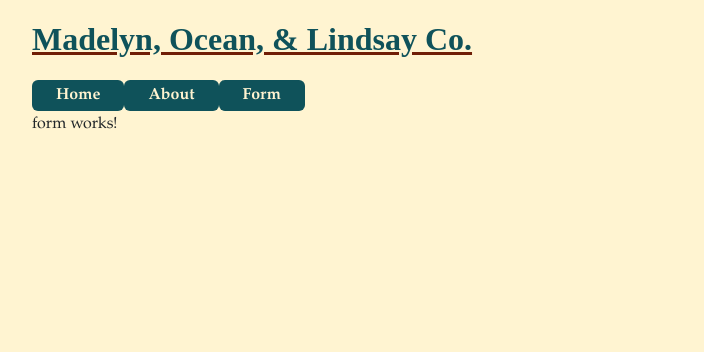
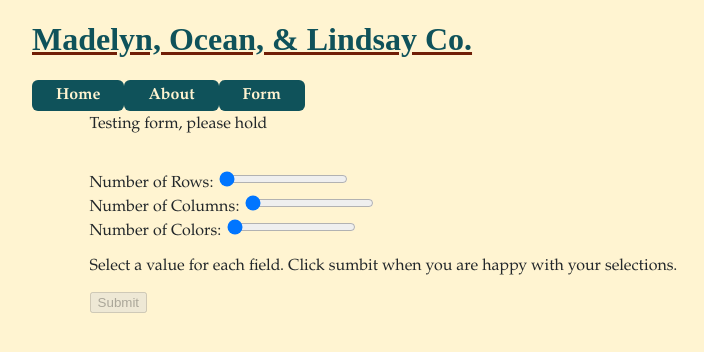
Before and after one commit to lpmichael/group-25-project, an Angular app: page /form in a window 1280 px wide. Shown: the top 352 px of the page, without its empty margins (32-736 px from the left). Built offline with nearby package versions, Linux system fonts and the light colour scheme.

Commit message:
created the form

```diff
--- a/src/app/app.component.ts
+++ b/src/app/app.component.ts
@@ -12,4 +12,5 @@ import { FormComponent } from './form/form.component';
 })
 export class AppComponent {
   title = 'group-project';
+
 }
--- a/src/app/form/form.component.html
+++ b/src/app/form/form.component.html
@@ -1 +1,27 @@
-<p>form works!</p>
+<!-- LM:
+This form was written with heavy reference to
+https://angular.dev/guide/forms/reactive-forms
+-->
+
+<body>
+    <p> Testing form, please hold</p>
+        <br>
+    <form [formGroup]="numsForm" (ngSubmit)="onSubmit()">
+        <label for="rows">Number of Rows: </label>
+        <input type="range" formControlName="rows" min="0" max="1000" step="1">
+            <br>
+        <label for="cols">Number of Columns: </label>
+        <input type="range" formControlName="cols" min="0" max="702" step="1">
+            <br>
+        <label for="colors">Number of Colors: </label>
+        <input type="range" formControlName="colors" min="0" max="10" step="1">
+            <br>
+        <p>Select a value for each field. Click sumbit when you are happy with your selections.</p>
+        <button type="submit" [disabled]="!numsForm.valid">Submit</button>
+    </form>
+
+    <p>
+
+    </p>
+
+</body>
--- a/src/app/form/form.component.ts
+++ b/src/app/form/form.component.ts
@@ -1,11 +1,31 @@
 import { Component } from '@angular/core';
+import { FormControl, FormGroup, ReactiveFormsModule, Validators } from '@angular/forms';
+
 
 @Component({
-  selector: 'app-form',
-  imports: [],
+  selector: 'colors-form',
+  imports: [ReactiveFormsModule],
   templateUrl: './form.component.html',
   styleUrl: './form.component.css'
 })
+
 export class FormComponent {
+numsForm = new FormGroup({
+  rows: new FormControl(0, [Validators.required, Validators.min(1)]),
+  cols: new FormControl(0, [Validators.required, Validators.min(1)]),
+  colors: new FormControl(0, [Validators.required, Validators.min(1)])
+})
 
+
+    onSubmit() {
+      console.log(this.numsForm.value);
+    }
 }
+
+/*
+Check this later: https://angular.dev/tutorials/learn-angular/9-output
+
+    rows = new FormControl('');
+    cols = new FormControl('');
+    colors = new FormControl('');
+    */
--- a/src/app/home/home.component.html
+++ b/src/app/home/home.component.html
@@ -4,4 +4,7 @@
 <h2>Welcome!</h2>
 
 <p>Welcome to our CS 312 project. Here you will find information about our group, and an art therapy program. </p>
+
+
+
 </body>
--- a/src/app/home/home.component.ts
+++ b/src/app/home/home.component.ts
@@ -1,4 +1,5 @@
 import { Component } from '@angular/core';
+import { FormComponent } from '../form/form.component';
 
 @Component({
   selector: 'app-home',
```
